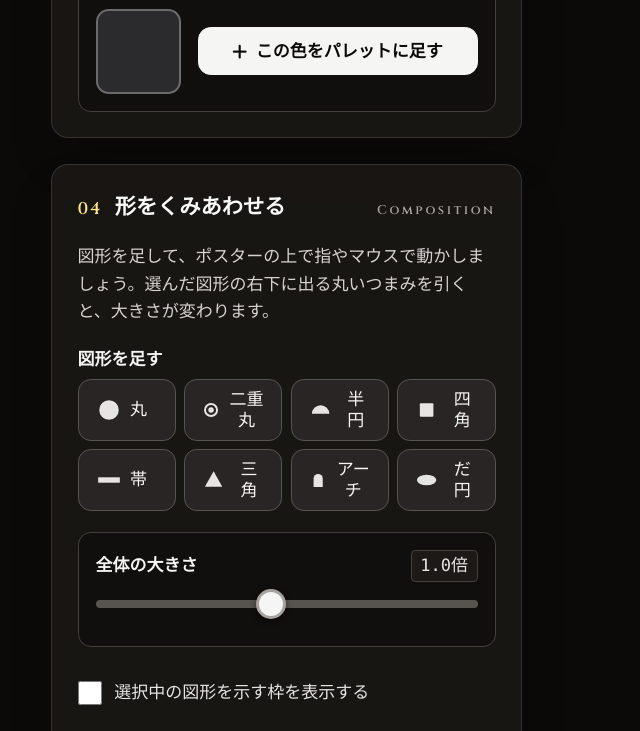
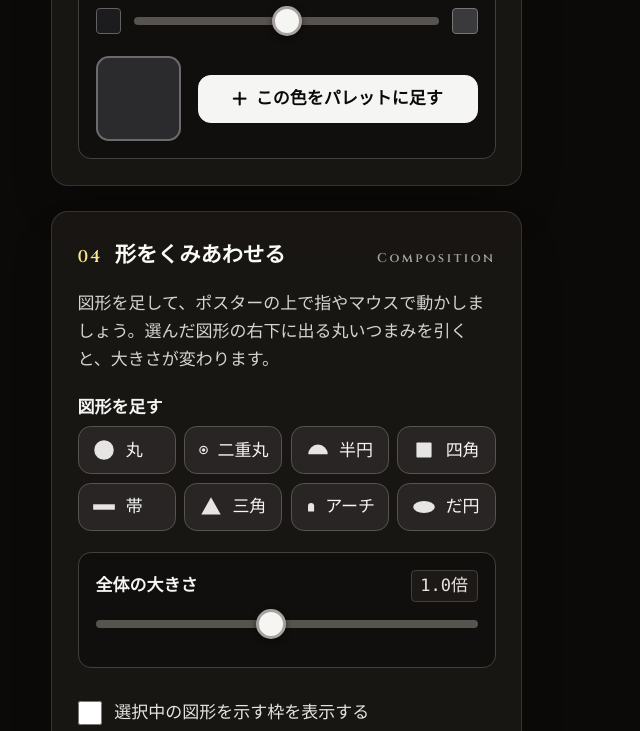
Before and after one commit to kohaku-kobayashi/design-planner, a plain HTML site: page index.html in a window 1280 px wide. Shown: the part 3582-4313 px from the top of the page, without its empty margins (0-640 px from the left). Drawn offline with nearby package versions, Linux system fonts and the light colour scheme; a web font is replaced by a local one.

Commit message:
狭い列でボタンの文字が折り返さないよう調整
- 図形を足すボタンを幅に応じて2〜4列にし、ラベルを折り返さない
- 「年長の方の色を足す」「若い方の色を足す」ボタンを1列に並べる

Co-Authored-By: Claude Opus 5.5 <noreply@anthropic.com>

```diff
--- a/index.html
+++ b/index.html
@@ -150,7 +150,7 @@
                 <h2 class="step-title"><span class="step-no">03</span>ふたりの色をもちよる<span class="step-en">Our Colors</span></h2>
                 <p class="help">思い出の色や好きな色を足しましょう。色の四角をタップすると色を変えられます。名前や思い出も自由に書けます。</p>
                 <div id="palette-list" class="space-y-3"></div>
-                <div class="grid grid-cols-1 sm:grid-cols-2 gap-3">
+                <div class="grid grid-cols-1 gap-3">
                     <button type="button" id="btn-add-elder" class="btn"><i class="fa-solid fa-plus"></i><span class="owner-dot owner-elder"></span><span><span data-owner-label="elder">年長の方</span>の色を足す</span></button>
                     <button type="button" id="btn-add-young" class="btn"><i class="fa-solid fa-plus"></i><span class="owner-dot owner-young"></span><span><span data-owner-label="young">若い方</span>の色を足す</span></button>
                 </div>
@@ -215,7 +215,7 @@
 
                 <div>
                     <p class="label">図形を足す</p>
-                    <div id="shape-add" class="grid grid-cols-2 sm:grid-cols-4 gap-2"></div>
+                    <div id="shape-add" class="grid grid-cols-2 sm:grid-cols-3 xl:grid-cols-4 gap-2"></div>
                 </div>
 
                 <!-- 全体の大きさ -->
@@ -1348,7 +1348,7 @@
         function renderShapeAdd() {
             const wrap = $('shape-add');
             wrap.innerHTML = SHAPE_TYPES.map(t => `
-                <button type="button" data-type="${t.id}" class="add-shape btn justify-start" aria-label="${t.label}を足す">
+                <button type="button" data-type="${t.id}" class="add-shape btn justify-start whitespace-nowrap px-3" aria-label="${t.label}を足す">
                     ${shapeIconSvg(t.id, '#e7e5e4', 26)}<span>${t.label}</span>
                 </button>`).join('');
             wrap.querySelectorAll('.add-shape').forEach(btn => btn.addEventListener('click', () => addShape(btn.dataset.type)));
```
